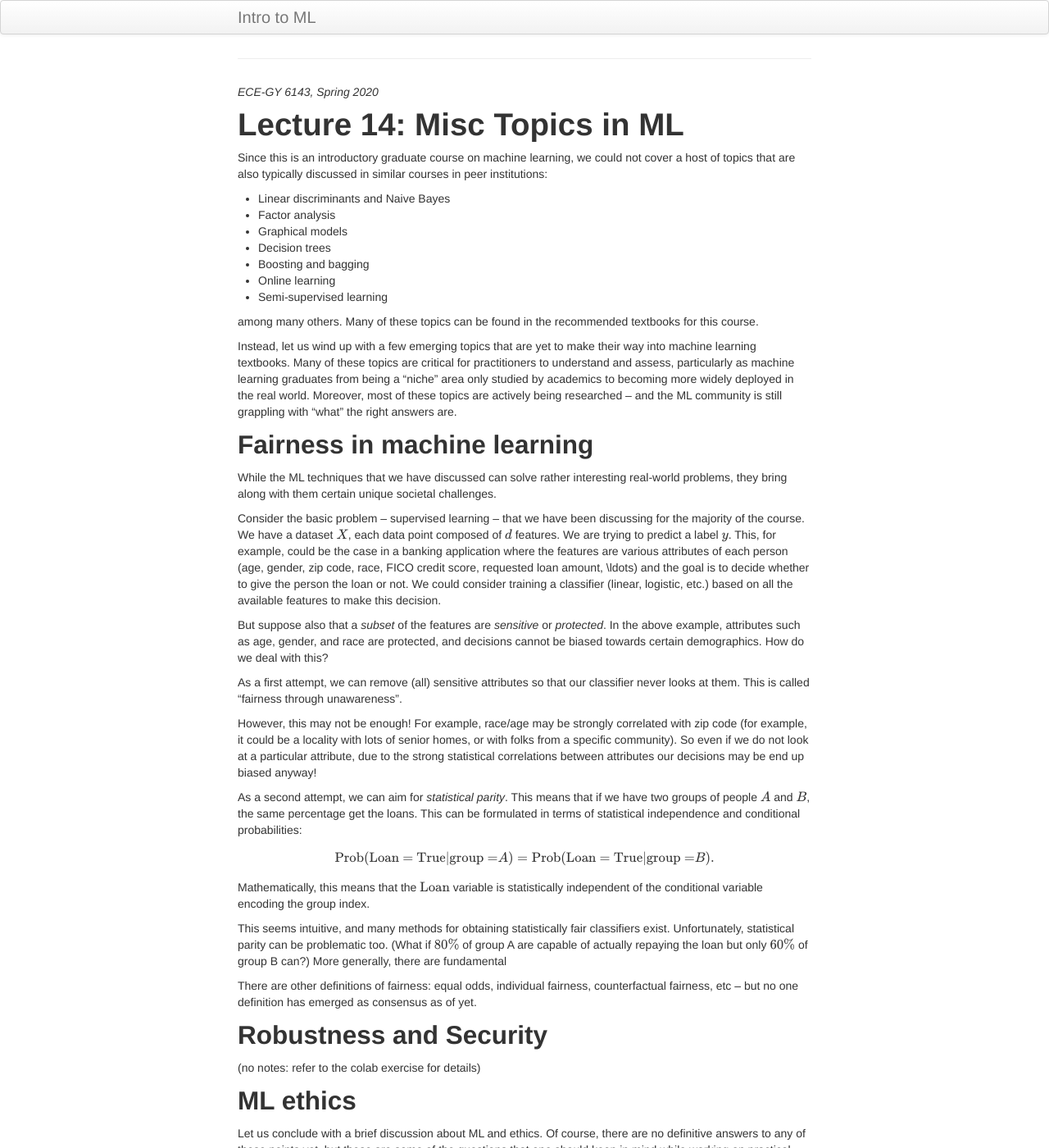
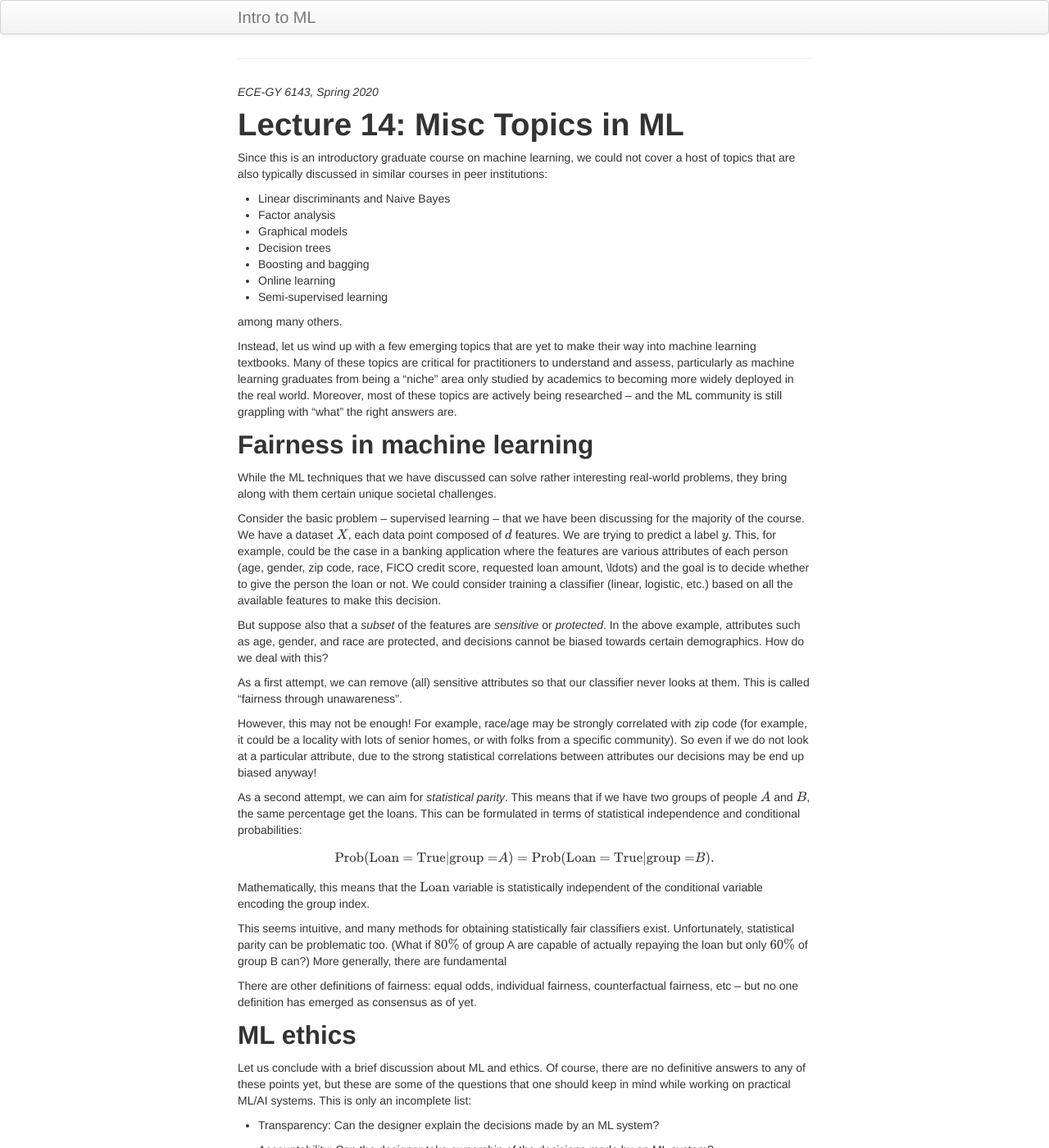
Before and after one commit to chinmayhegde/introml-notes-sp2020, a Jekyll site: the page built from pages/lecture14_notes.md, in a window 1280 px wide and 1400 px high. Shown: the whole window at 82% size. Built offline with Jekyll 4.4.1, drawn with Linux system fonts in a browser that asks for light colours; our own code applies the rules of GitHub Pages for plain Markdown files; formulas are drawn with MathJax 3; a script that is not in the unit is left out.

Commit message:
lecture 14

```diff
--- a/pages/lecture14_notes.md
+++ b/pages/lecture14_notes.md
@@ -12,7 +12,7 @@ Since this is an introductory graduate course on machine learning, we could not
 * Online learning
 * Semi-supervised learning
 
-among many others. Many of these topics can be found in the recommended textbooks for this course.
+among many others.
 
 Instead, let us wind up with a few emerging topics that are yet to make their way into machine learning textbooks. Many of these topics are critical for practitioners to understand and assess, particularly as machine learning graduates from being a "niche" area only studied by academics to becoming more widely deployed in the real world. Moreover, most of these topics are actively being researched -- and the ML community is still grappling with "what" the right answers are.
 
@@ -40,10 +40,6 @@ This seems intuitive, and many methods for obtaining statistically fair classifi
 
 There are other definitions of fairness: equal odds, individual fairness, counterfactual fairness, etc -- but no one definition has emerged as consensus as of yet.
 
-## Robustness and Security
-
-(no notes: refer to the colab exercise for details)
-
 ## ML ethics
 
 Let us conclude with a brief discussion about ML and ethics. Of course, there are no definitive answers to any of these points yet, but these are some of the questions that one should keep in mind while working on practical ML/AI systems. This is only an incomplete list:
```
